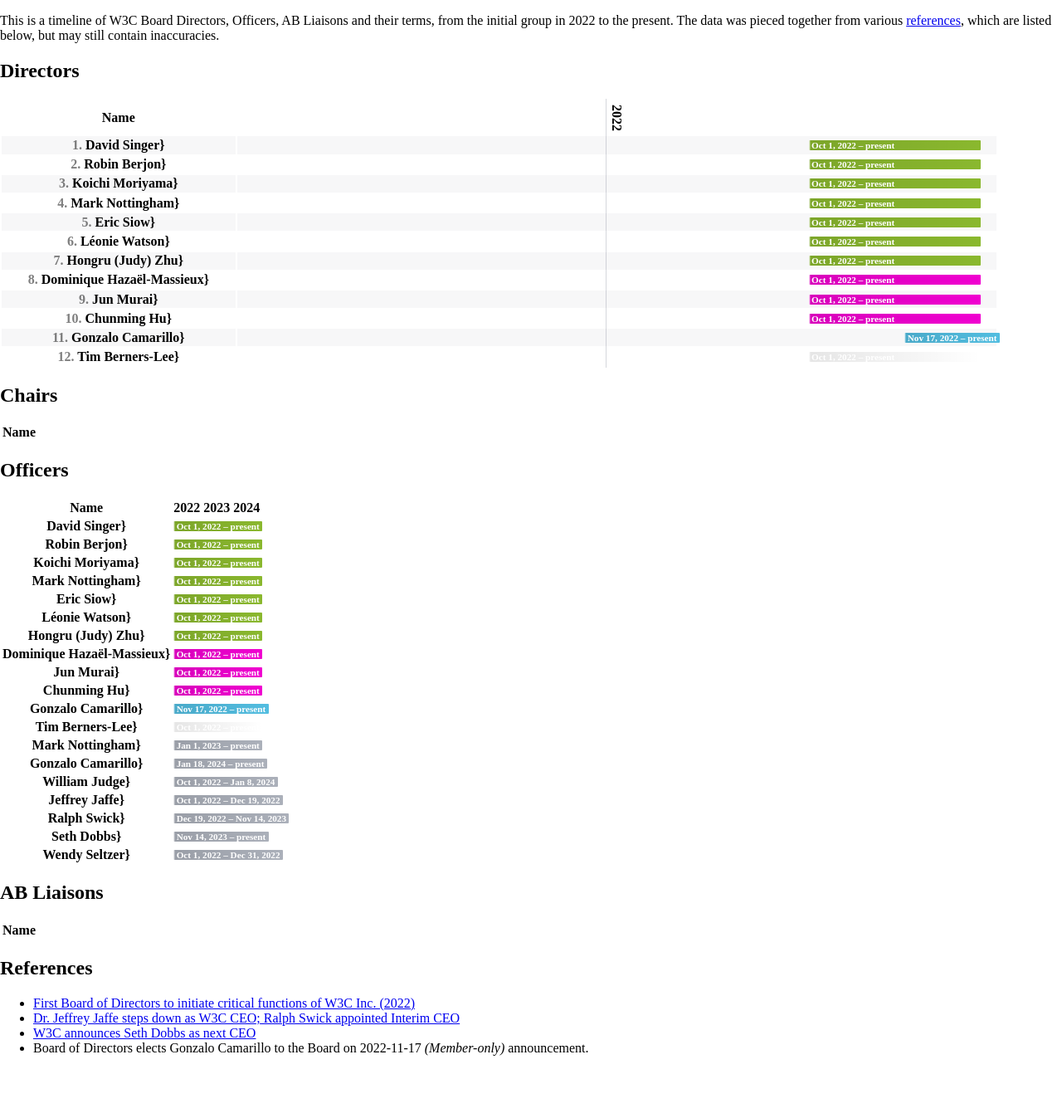
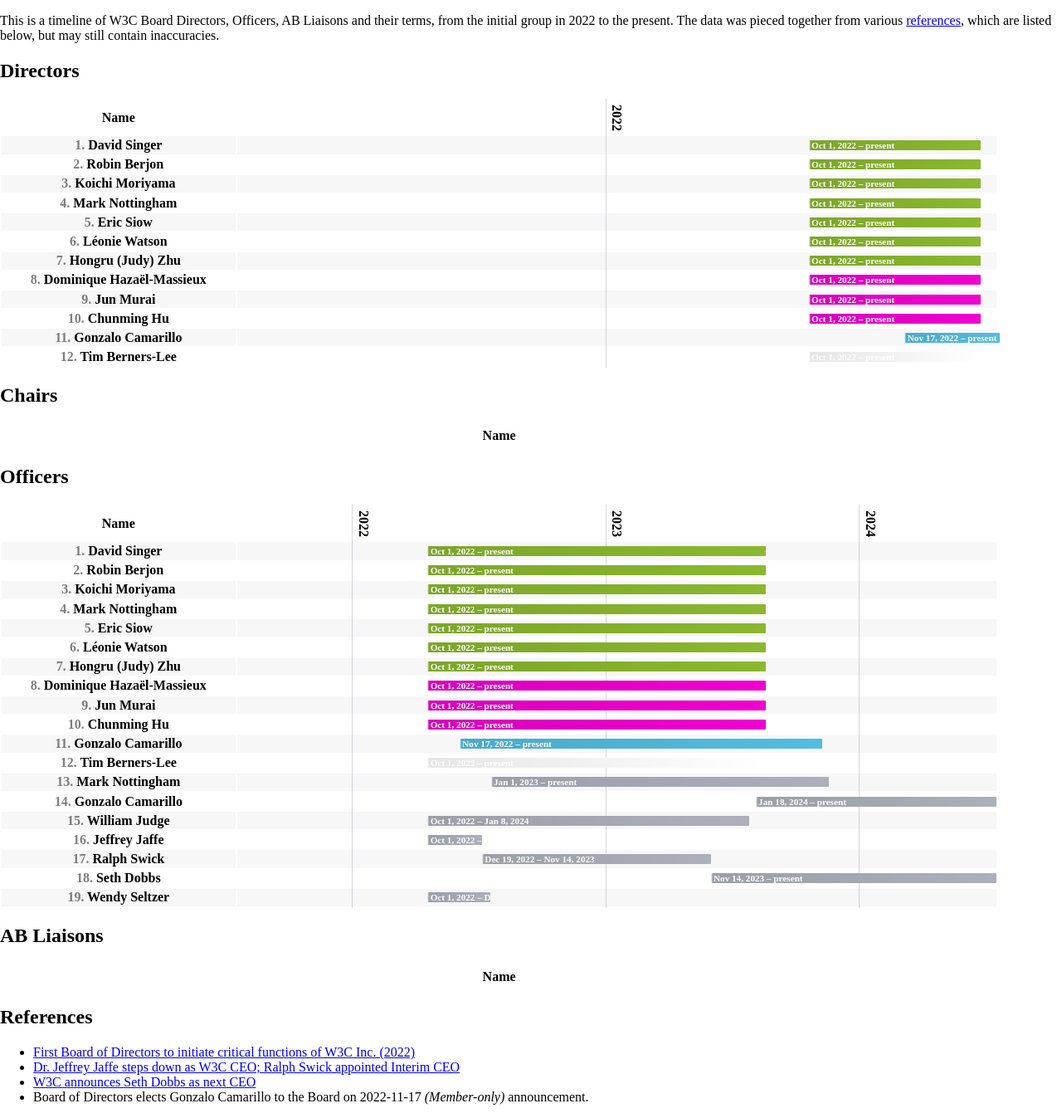
Before and after one commit to ianbjacobs/history-test-202402, a Jekyll site: the page built from history/index.md, in a window 1280 px wide. Shown: the whole page at 83% size. Built offline with Jekyll 4.4.1, drawn with Linux system fonts in a browser that asks for light colours; before the commit the page ends 1288 px from its top, so only the background shows below that.

Commit message:
more alignment

```diff
--- a/assets/css/members.css
+++ b/assets/css/members.css
@@ -1,4 +1,4 @@
-#membersList {
+.membersList {
 	position: relative;
 	--year-fr: calc(100% / var(--years));
 	--month-fr: calc(var(--year-fr) / 12);
@@ -11,7 +11,7 @@
 }
 
 @media (max-width: 1600px) {
-	#membersList thead th + th {
+	.membersList thead th + th {
 		writing-mode: vertical-lr;
 	}
 }
@@ -20,27 +20,27 @@
 	position: relative;
 }
 
-#membersList table {
+.membersList table {
 	position: relative;
 	table-layout: fixed;
 	border-spacing: 0;
 }
 
-#membersList tbody tr:nth-child(odd) {
+.membersList tbody tr:nth-child(odd) {
 	background: hsl(220 10% 97%);
 }
 
-#membersList tbody tr:hover {
+.membersList tbody tr:hover {
 	background: hsl(220 10% 93%);
 }
 
-#membersList thead th {
+.membersList thead th {
 	--padding: .3em;
 	padding: var(--padding);
 	word-break: break-all;
 }
 
-	#membersList thead th + th::before {
+	.membersList thead th + th::before {
 		content: "";
 		position: absolute;
 		margin-left: calc(-1 * var(--padding));
@@ -50,27 +50,27 @@
 		background: hsl(220 10% 50% / .3);
 	}
 
-#membersList th.name {
+.membersList th.name {
 	padding: .1em;
 	white-space: nowrap;
 	counter-increment: participant;
 }
 
-	#membersList th.name::before {
+	.membersList th.name::before {
 		content: counter(participant) ". ";
 		opacity: .5;
 	}
 
-#membersList th:first-child {
+.membersList th:first-child {
 	width: 17em;
 }
 
-#membersList td.terms > div, #officersList td.officers > div {
+.membersList td.terms > div {
 	display: grid;
 	grid-template-columns: repeat(calc(var(--years) + 1), 1fr);
 }
 
-.term, .officer {
+.term {
 	--_sy: calc(var(--sy) - 2022);
 	--_ey: calc(var(--ey) - 2022);
 	--_sm: calc(var(--sm) - 1);
--- a/assets/members.js
+++ b/assets/members.js
@@ -10,7 +10,7 @@ let dateFormat = new Intl.DateTimeFormat("en-US", {dateStyle: "medium"});
 function formatRows (members, list, subprop) {
     for (let member of members) {
 	html += `<tr>
-	<th class="name" scope="row">${member.name}}</th>
+	<th class="name" scope="row">${member.name}</th>
 	<td class="terms">`;
 
 	for (let term of member[subprop]) {
--- a/history/index.md
+++ b/history/index.md
@@ -10,7 +10,7 @@ which are listed below, but may still contain inaccuracies.
 
 ## Directors
 
-<table id="membersList">
+<table class="membersList" id="membersList">
 	<thead class="years">
 		<tr>
 			<th>Name</th>
@@ -20,7 +20,7 @@ which are listed below, but may still contain inaccuracies.
 
 ## Chairs
 
-<table id="chairsList">
+<table class="membersList" id="chairsList">
 	<thead class="years">
 		<tr>
 			<th>Name</th>
@@ -30,7 +30,7 @@ which are listed below, but may still contain inaccuracies.
 
 ## Officers
 
-<table id="officersList">
+<table class="membersList" id="officersList">
 	<thead class="years">
 		<tr>
 			<th>Name</th>
@@ -40,7 +40,7 @@ which are listed below, but may still contain inaccuracies.
 
 ## AB Liaisons
 
-<table id="liaisonsList">
+<table class="membersList" id="liaisonsList">
 	<thead class="years">
 		<tr>
 			<th>Name</th>
```
